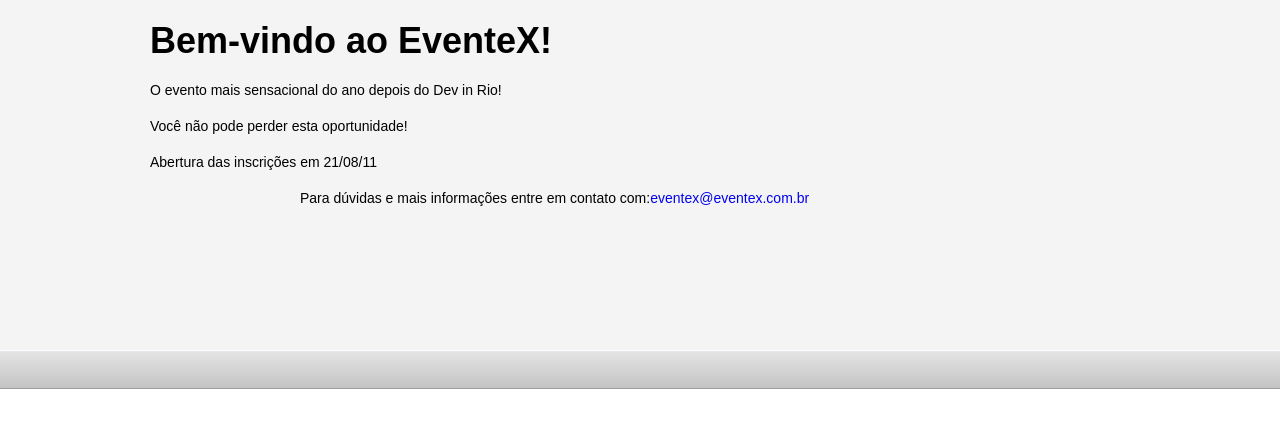
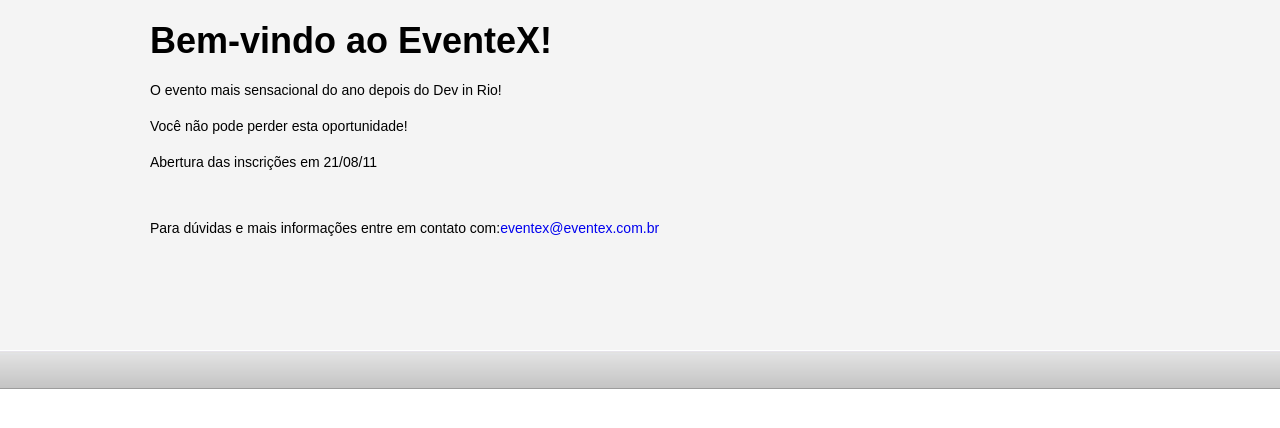
Before and after one commit to poliana/Eventex, a Django app: page / in a window 1280 px wide. Shown: the part 195-623 px from the top of the page. Run offline with Django 3.2, Linux system fonts and the light colour scheme; parts of the project's set-up code (start-up, migrations or seed data) failed here and were passed over.

Commit message:
Alteracao HTML e CSS

```diff
--- a/media/css/styles.css
+++ b/media/css/styles.css
@@ -62,12 +62,12 @@
 	margin-top:20px;
 }
 
-body #content #contact{
+body #content #contact p{
 	font-family: "Arial";
 	font-size:14px;
 	width:750px;
 	margin-left:150px;
-	margin-top:20px;
+	margin-top:50px;
 }
 
 body #footnote{
--- a/templates/index.html
+++ b/templates/index.html
@@ -11,6 +11,8 @@
 	<p>Abertura das inscrições em 21/08/11</p>
    	</div>
 
+	<div class="clear"></div>
+
 	<div id="contact">
  	<p>Para dúvidas e mais informações entre em contato com:<a href="mailto:eventex@eventex.com.br">eventex@eventex.com.br</a></p>
 	</div>
```
